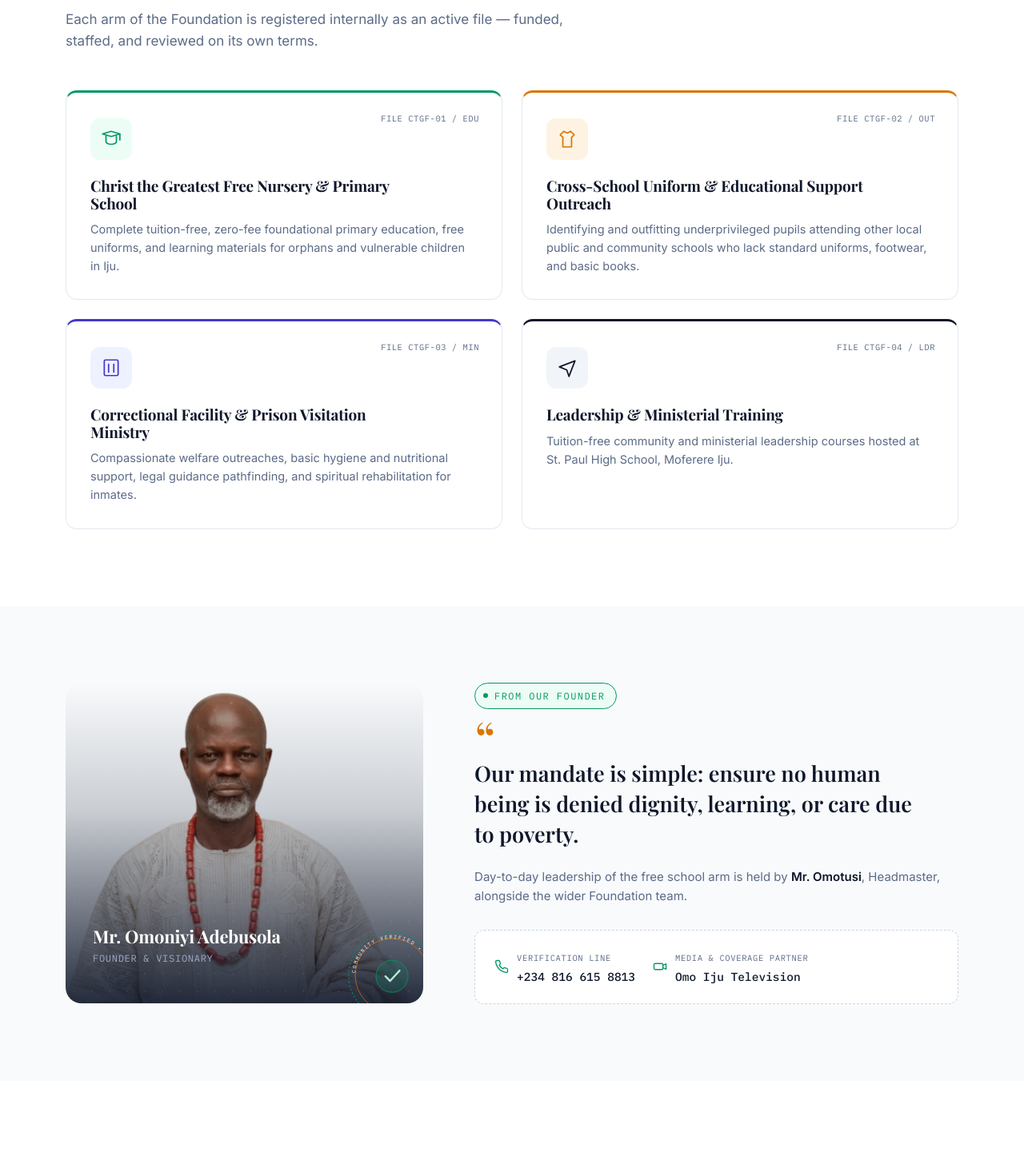
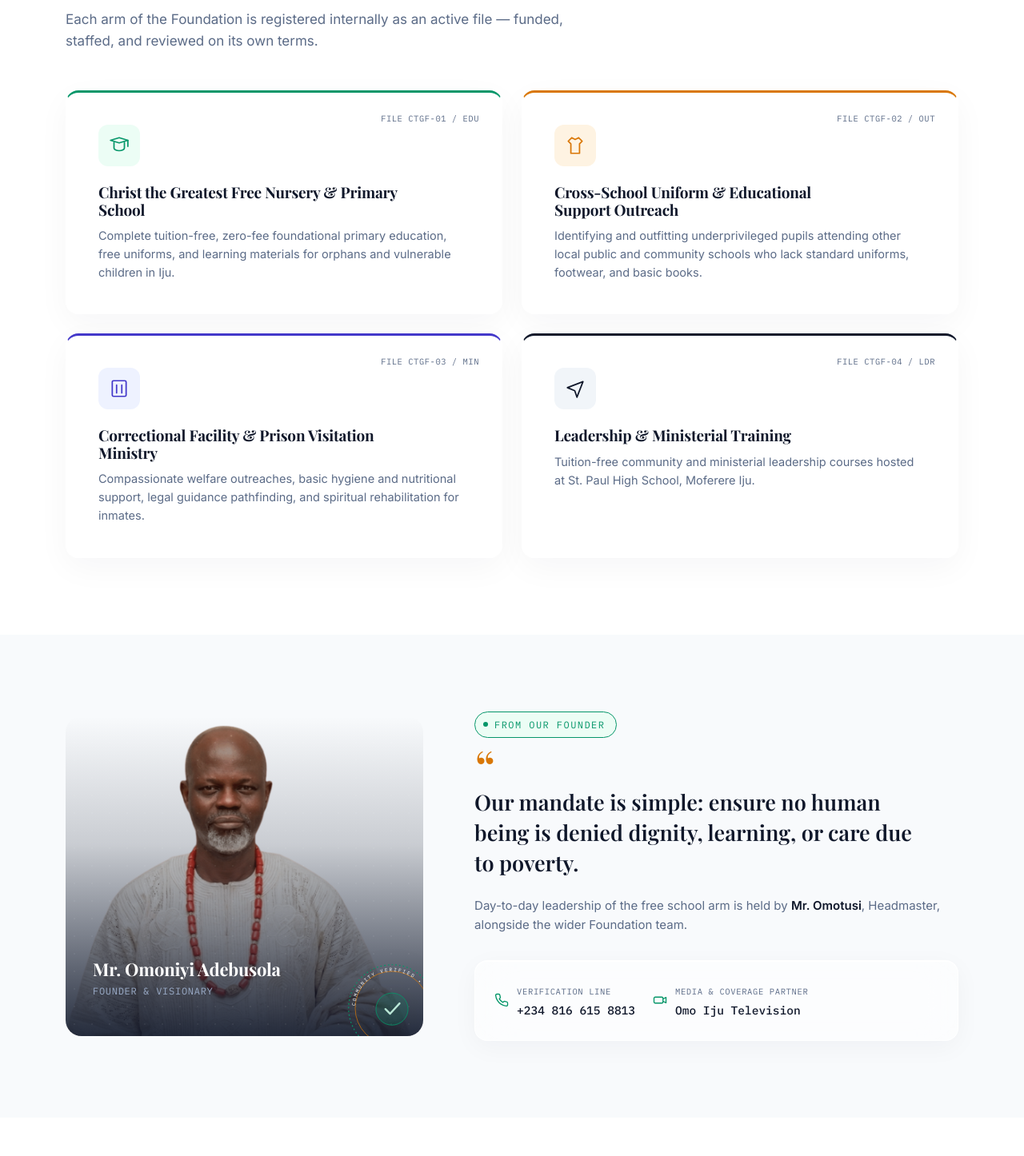
Before and after one commit to tgracempire-ship-it/Christ_the_greatest_foundation, a React (Vite) app: page / in a window 1280 px wide. Shown: the part 1497-2943 px from the top of the page at 80% size. Built offline with nearby package versions, Linux system fonts and the light colour scheme; a web font is replaced by a local one.

Commit message:
Add glossy glassmorphism, re-enable scroll animations, and improve touch states

```diff
--- a/src/App.jsx
+++ b/src/App.jsx
@@ -6,7 +6,7 @@ import Home from './components/Home';
 import Gallery from './components/Gallery';
 
 const ScrollToAnchor = () => {
-  const { hash } = useLocation();
+  const { hash, pathname } = useLocation();
 
   useEffect(() => {
     if (hash) {
@@ -20,7 +20,28 @@ const ScrollToAnchor = () => {
     } else {
       window.scrollTo(0, 0);
     }
-  }, [hash]);
+  }, [hash, pathname]);
+
+  useEffect(() => {
+    const observer = new IntersectionObserver(
+      (entries) => {
+        entries.forEach((entry) => {
+          if (entry.isIntersecting) {
+            entry.target.classList.add('is-visible');
+            observer.unobserve(entry.target);
+          }
+        });
+      },
+      { threshold: 0.1, rootMargin: '0px 0px -50px 0px' }
+    );
+
+    setTimeout(() => {
+      const elements = document.querySelectorAll('.reveal');
+      elements.forEach((el) => observer.observe(el));
+    }, 100);
+
+    return () => observer.disconnect();
+  }, [pathname]);
 
   return null;
 };
--- a/src/index.css
+++ b/src/index.css
@@ -82,6 +82,7 @@ h1,h2,h3,h4{ font-family:var(--font-display); color:var(--navy); line-height:1.1
 .btn:focus-visible{ outline:3px solid var(--ochre); outline-offset:2px; }
 .btn-primary{ background:var(--ochre); color:var(--white); box-shadow:0 8px 20px -8px rgba(217,119,6,0.55); }
 .btn-primary:hover{ transform:translateY(-2px); box-shadow:0 12px 26px -8px rgba(217,119,6,0.6); }
+.btn-primary:active{ transform:translateY(1px) scale(0.96); box-shadow:0 4px 10px -4px rgba(217,119,6,0.5); }
 .btn-ghost-on-navy{ border-color:rgba(255,255,255,0.35); color:var(--white); }
 .btn-ghost-on-navy:hover{ border-color:#fff; background:rgba(255,255,255,0.06); transform:translateY(-2px); }
 .btn-outline-navy{ border-color:var(--navy); color:var(--navy); }
@@ -89,7 +90,7 @@ h1,h2,h3,h4{ font-family:var(--font-display); color:var(--navy); line-height:1.1
 .btn-sm{ padding:9px 16px; font-size:13px; border-radius:8px; }
 
 /* reveal-on-scroll */
-.reveal{ opacity:1; transform:none; transition:opacity .7s var(--ease), transform .7s var(--ease); }
+.reveal{ opacity:0; transform:translateY(30px) scale(0.98); transition:opacity 0.8s cubic-bezier(0.16, 1, 0.3, 1), transform 0.8s cubic-bezier(0.16, 1, 0.3, 1); }
 .reveal.is-visible{ opacity:1; transform:none; }
 
 /* ============ HEADER ============ */
@@ -176,12 +177,20 @@ nav.primary-nav a:hover::after{ right:0; }
 
 /* ============ PROGRAMS ============ */
 .programs{ padding:96px 0; background:var(--white); }
-.programs-grid{ display:grid; grid-template-columns:1fr 1fr; gap:24px; }
+.programs-grid{ display:grid; grid-template-columns:repeat(2, 1fr); gap:24px; margin-top:48px; }
 .program-card{
-  position:relative; background:var(--white); border:1px solid var(--line); border-radius:var(--radius);
-  padding:32px 30px 30px; transition:border-color .25s var(--ease), transform .25s var(--ease), box-shadow .25s var(--ease);
+  padding:40px; border-radius:16px;
+  background:rgba(255, 255, 255, 0.6);
+  backdrop-filter:blur(24px);
+  -webkit-backdrop-filter:blur(24px);
+  border:1px solid rgba(255, 255, 255, 0.8);
+  box-shadow:0 12px 40px rgba(15, 23, 42, 0.04), inset 0 1px 0 rgba(255, 255, 255, 1);
+  transition:transform 0.4s cubic-bezier(0.16, 1, 0.3, 1), box-shadow 0.4s cubic-bezier(0.16, 1, 0.3, 1);
 }
-.program-card:hover{ transform:translateY(-4px); box-shadow:0 20px 40px -24px rgba(15,23,42,0.28); }
+.program-card:hover{
+  transform:translateY(-6px);
+  box-shadow:0 20px 48px rgba(15, 23, 42, 0.08), inset 0 1px 0 rgba(255, 255, 255, 1);
+}
 .program-card .filecode{
   position:absolute; top:24px; right:28px; font-family:var(--font-mono); font-size:10.5px; letter-spacing:.05em;
   color:var(--ink-muted); text-transform:uppercase;
@@ -245,8 +254,13 @@ nav.primary-nav a:hover::after{ right:0; }
 .support-line strong{ color:var(--navy); }
 
 .verify-card{
-  margin-top:30px; display:flex; flex-wrap:wrap; gap:22px; align-items:center;
-  background:var(--white); border:1.5px dashed var(--line-strong); border-radius:12px; padding:20px 24px;
+  margin-top:32px; padding:24px;
+  background:rgba(255, 255, 255, 0.5);
+  backdrop-filter:blur(24px);
+  -webkit-backdrop-filter:blur(24px);
+  border:1px solid rgba(255, 255, 255, 0.8);
+  box-shadow:0 8px 32px rgba(15, 23, 42, 0.04), inset 0 1px 0 rgba(255, 255, 255, 1);
+  border-radius:16px; display:flex; flex-wrap:wrap; gap:22px; align-items:center;
 }
 .verify-card .vc-item{ display:flex; align-items:center; gap:10px; }
 .verify-card svg{ width:18px; height:18px; color:var(--emerald); flex-shrink:0; }
```
